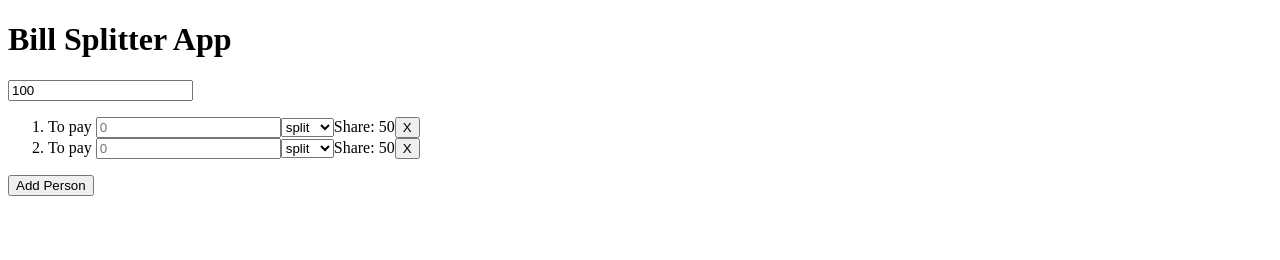
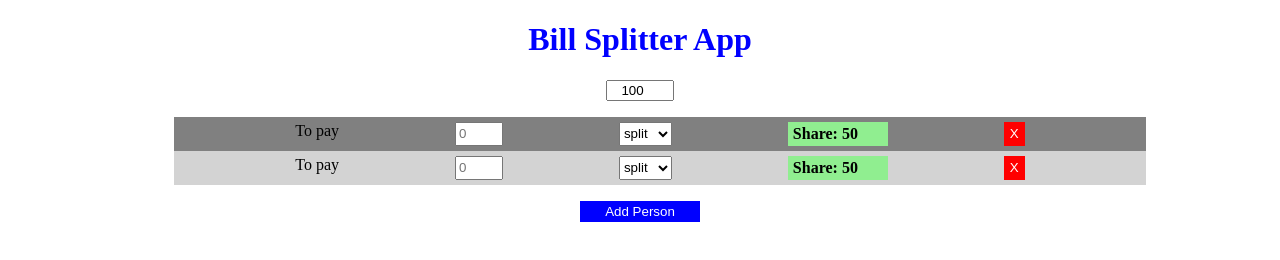
Before and after one commit to nickmplay/billSplitter, a website built with webpack: page index.html in a window 1280 px wide. Built offline with Linux system fonts and the light colour scheme.

Commit message:
added basic styling

```diff
--- a/index.html
+++ b/index.html
@@ -6,6 +6,7 @@
   <title>Bill Splitter</title>
   <meta name="viewport" content="width=device-width, initial-scale=1">
   <script src="./dist/bundle.js"></script>
+  <link rel="stylesheet" href="./src/styles.css">
 </head>
 <body>
   <h1 id="header">Bill Splitter App</h1>
--- /dev/null
+++ b/src/styles.css
@@ -0,0 +1,59 @@
+h1 {
+  color:blue;
+  text-align: center;
+}
+
+#app {
+  display: flex;
+  flex-direction: column;
+  margin: 0 auto;
+  max-width: 80%;
+}
+
+#app li {
+  border: 0;
+  display: flex;
+  margin: 0 auto;
+  justify-content: space-evenly;
+  padding: 5px;
+}
+
+#app li:nth-child(even) {
+  background: lightgrey;
+}
+
+#app li:nth-child(odd) {
+  background: grey;
+}
+
+#app li input {
+  width: 40px;
+}
+
+#app li button {
+  background: red;
+  border: 0;
+  color: white;
+}
+
+#app span {
+  background: lightgreen;
+  padding: 3px 5px;
+  font-weight: bold;
+  width: 90px;
+}
+
+.input-total {
+  margin: auto;
+  width: 60px;
+  text-align: center;
+}
+
+.addPersonBtn {
+  border: 0;
+  background: blue;
+  color: white;
+  margin: 0 auto;
+  padding: 3px 5px;
+  width: 120px;
+}
--- a/src/view.js
+++ b/src/view.js
@@ -59,6 +59,7 @@ function ViewBill() {
 
   this.addPersonButton = function(){
     const addPersonBtn = document.createElement("button");
+    addPersonBtn.setAttribute("class","addPersonBtn");
     addPersonBtn.innerHTML = "Add Person";
     return addPersonBtn;
   }
@@ -66,6 +67,7 @@ function ViewBill() {
   this.createAmountInput = function(startAmount = 0){
     const amountInput = document.createElement("input");
     amountInput.setAttribute("type", "number");
+    amountInput.setAttribute("class", "input-total");
     amountInput.setAttribute("placeholder", "Enter amount");
     amountInput.setAttribute("value", startAmount);
     return amountInput;
```
Also changed, not shown: dist/bundle.js, 2 other files.
